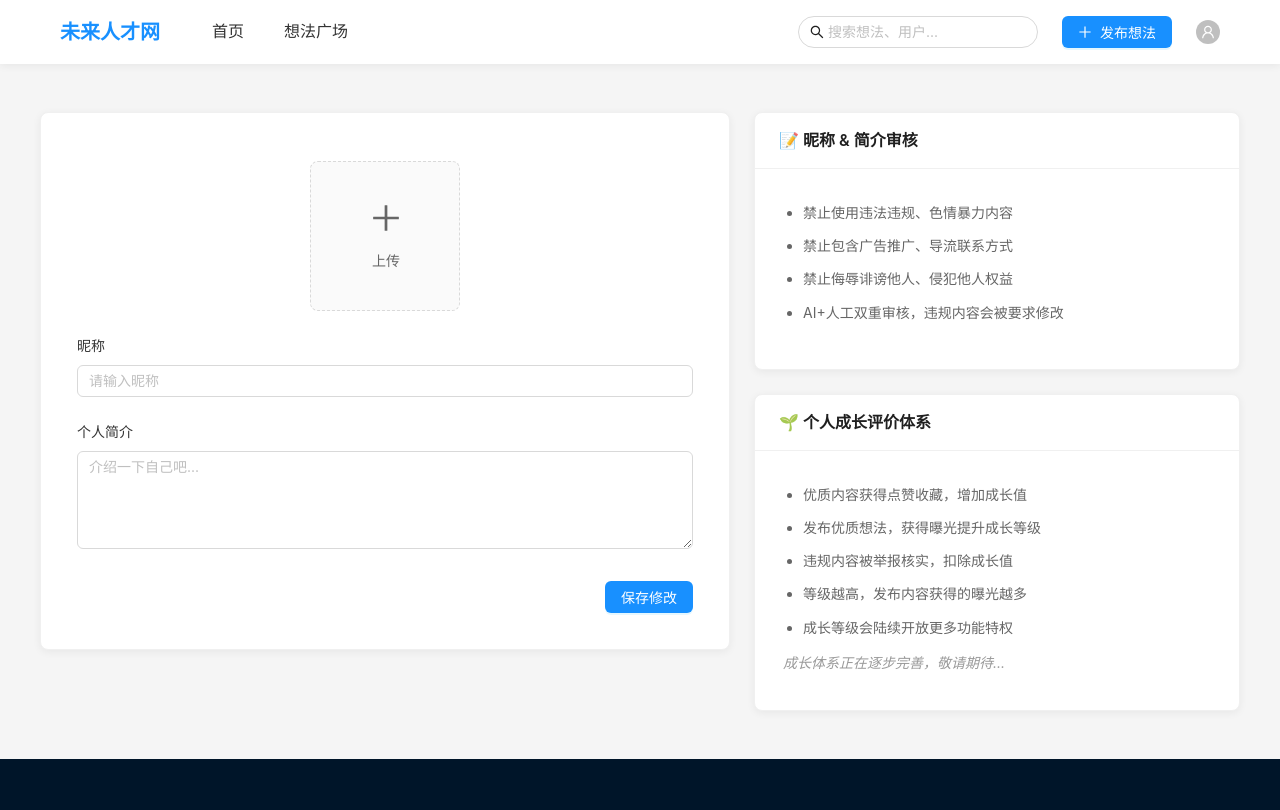
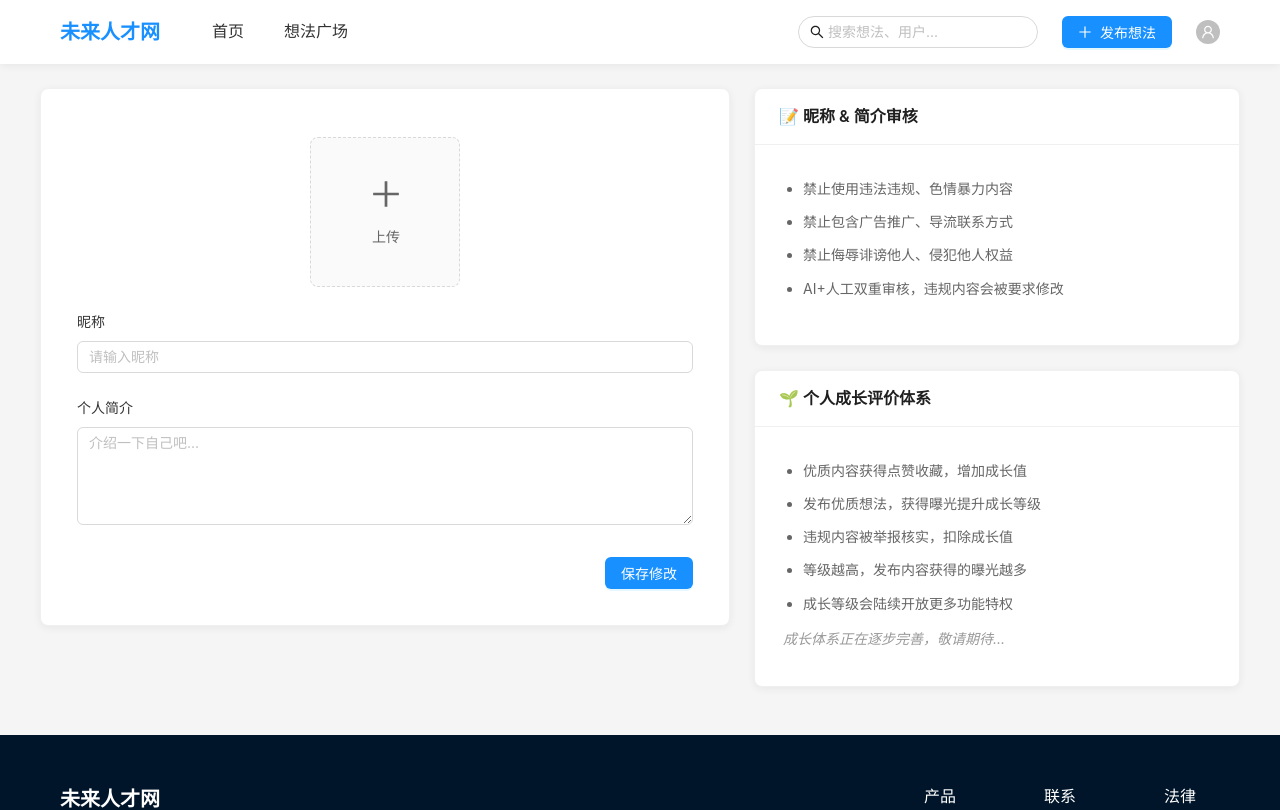
Before and after one commit to xch0911/futuretalent-ui, a React (Vite) app: page /user/edit in a window 1280 px wide. Shown: the top 810 px of the page. Built offline with nearby package versions, Linux system fonts and the light colour scheme; sample sign-in values are in the browser's storage.

Commit message:
feat: add default empty bio for user edit page

```diff
--- a/src/pages/UserEdit/index.module.css
+++ b/src/pages/UserEdit/index.module.css
@@ -1,7 +1,7 @@
 .container {
   max-width: 1200px;
   margin: 0 auto;
-  padding-top: 48px;
+  padding-top: 24px;
   padding-bottom: 48px;
 }
 
```
Also changed, not shown: 1 other file (tests, documents, lock files or other folders).
